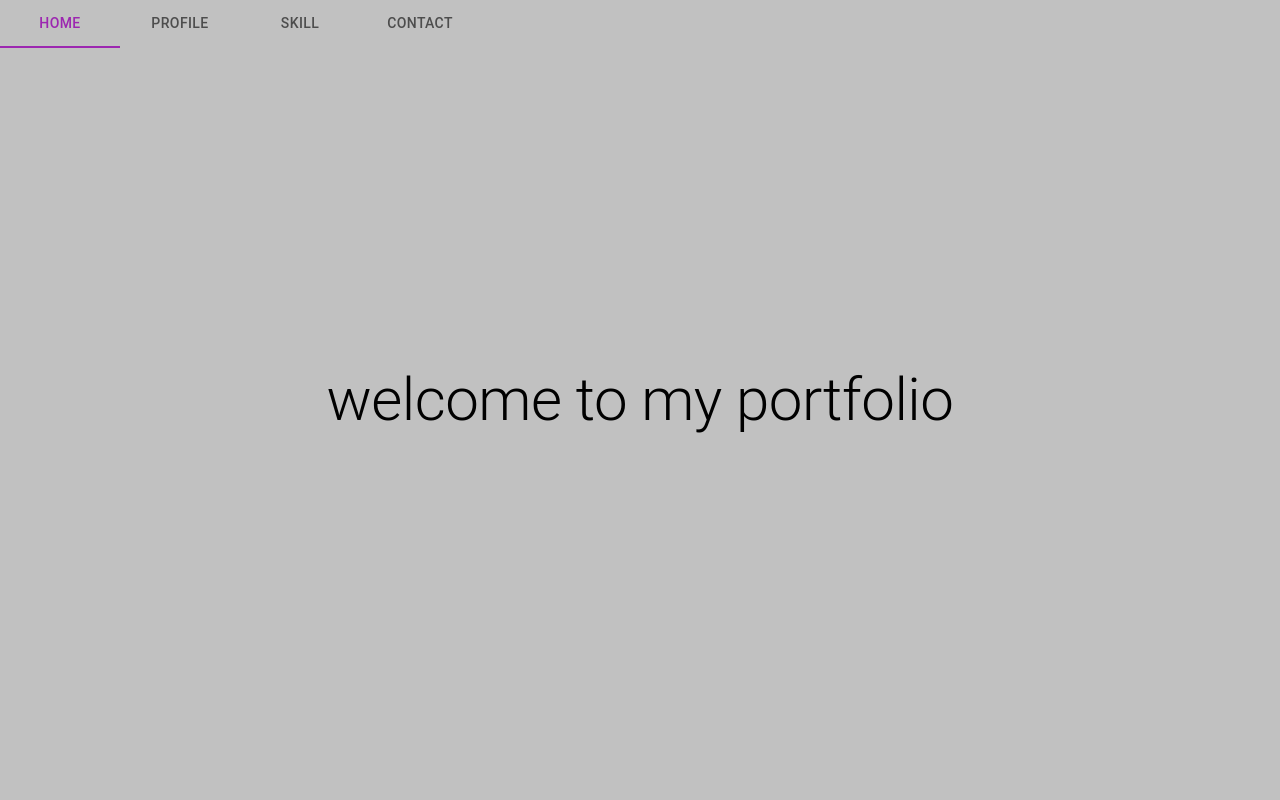
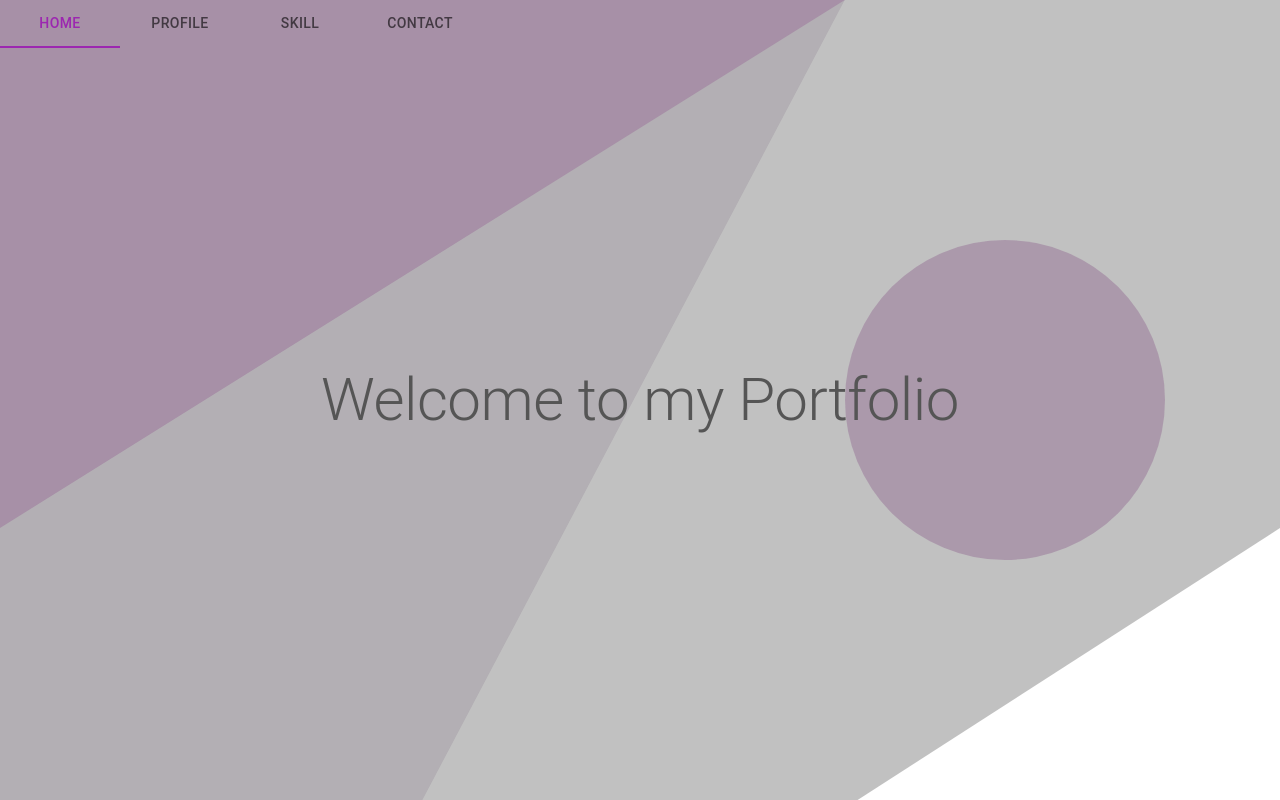
Before and after one commit to NatsukiWakasugi/my_portfolio, a React (Create React App) app: page / in a window 1280 px wide. Built offline with nearby package versions, Linux system fonts and the light colour scheme.

Commit message:
update Home

```diff
--- a/src/front/Contact.tsx
+++ b/src/front/Contact.tsx
@@ -2,7 +2,7 @@ import * as React from 'react';
 
 const Contact: React.VFC = () => {
   return (
-    <div>
+    <div style={{ marginTop: '3rem' }}>
       <h1>Contact</h1>
       お名前
       <br />
--- a/src/front/Header.tsx
+++ b/src/front/Header.tsx
@@ -10,7 +10,15 @@ const Contact: React.VFC = () => {
   };
 
   return (
-    <div style={{ width: '30rem' }}>
+    <div
+      style={{
+        width: '30rem',
+        position: 'fixed',
+        top: 0,
+        left: 0,
+        zIndex: 100,
+      }}
+    >
       <Tabs
         textColor="secondary"
         indicatorColor="secondary"
--- a/src/front/Home.tsx
+++ b/src/front/Home.tsx
@@ -1,40 +1,62 @@
 import * as React from 'react';
 import { Box, Typography } from '@mui/material';
-
-const useWindowDimensions = () => {
-  const getWindowDimensions = () => {
-    const { innerWidth: width, innerHeight: height } = window;
-    return { width, height };
-  };
-
-  const [windowDimensions, setWindowDimensions] = React.useState(
-    getWindowDimensions()
-  );
-  React.useEffect(() => {
-    const onResize = () => {
-      setWindowDimensions(getWindowDimensions());
-    };
-    window.addEventListener('resize', onResize);
-    return () => window.removeEventListener('resize', onResize);
-  }, []);
-  return windowDimensions;
-};
+import useWindowDimensions from './common';
 
 const Home: React.VFC = () => {
+  const height = useWindowDimensions().height;
+
   return (
     <Box
       sx={{
+        position: 'relative',
         backgroundColor: '#C1C1C1',
-        height: useWindowDimensions().height,
+        height: height,
         display: 'flex',
         justifyContent: 'center',
         alignItems: 'center',
-        marginTop: '-3rem',
       }}
     >
-      <div>
-        <Typography variant="h2">welcome to my portfolio</Typography>
-      </div>
+      <Box
+        sx={{
+          position: 'absolute',
+          width: '100%',
+          height: height,
+          backgroundColor: '#B3AFB4',
+          clipPath: 'polygon(0 0, 66% 0, 33% 100%, 0% 100%)',
+        }}
+      />
+      <Box
+        sx={{
+          position: 'absolute',
+          width: '100%',
+          height: height,
+          backgroundColor: '#a790a7',
+          clipPath: 'polygon(0 0, 0 66%, 66% 0)',
+        }}
+      />
+      <Box
+        sx={{
+          position: 'absolute',
+          width: '100%',
+          height: height,
+          backgroundColor: '#FFFFFF',
+          clipPath: 'polygon(100% 66%, 67% 100%, 100% 100%)',
+        }}
+      />
+      <Box
+        sx={{
+          position: 'absolute',
+          width: `calc(${height}px / 2.5)`,
+          height: `calc(${height}px / 2.5)`,
+          left: '66%',
+          borderRadius: '100%',
+          backgroundColor: '#a790a7',
+          opacity: 0.8,
+        }}
+      />
+      <Typography variant="h2" sx={{ color: '#555555', zIndex: 50 }}>
+        Welcome to my Portfolio
+      </Typography>
     </Box>
   );
 };
--- a/src/front/Profile.tsx
+++ b/src/front/Profile.tsx
@@ -1,12 +1,20 @@
 import * as React from 'react';
+import { Container } from '@mui/material';
 
 const Profile: React.VFC = () => {
   return (
-    <div>
-      <h1>Profile</h1>
-      name: 大山奈津妃
-      <br />
-      githubリンク
+    <div style={{ marginTop: '3rem' }}>
+      <Container>
+        <div
+          style={{
+            width: '20rem',
+            height: '20rem',
+            backgroundColor: '#C1C1C1',
+          }}
+        />
+        <h1>Profile</h1>
+        name: 大山奈津妃 githubリンク
+      </Container>
     </div>
   );
 };
--- a/src/front/Skill.tsx
+++ b/src/front/Skill.tsx
@@ -2,7 +2,7 @@ import * as React from 'react';
 
 const Profile: React.VFC = () => {
   return (
-    <div>
+    <div style={{ marginTop: '3rem' }}>
       <h1>Skills</h1>
       アイコン
       <br />
--- /dev/null
+++ b/src/front/common.ts
@@ -0,0 +1,22 @@
+import * as React from 'react';
+
+const useWindowDimensions = () => {
+  const getWindowDimensions = () => {
+    const { innerWidth: width, innerHeight: height } = window;
+    return { width, height };
+  };
+
+  const [windowDimensions, setWindowDimensions] = React.useState(
+    getWindowDimensions()
+  );
+  React.useEffect(() => {
+    const onResize = () => {
+      setWindowDimensions(getWindowDimensions());
+    };
+    window.addEventListener('resize', onResize);
+    return () => window.removeEventListener('resize', onResize);
+  }, []);
+  return windowDimensions;
+};
+
+export default useWindowDimensions;
```
